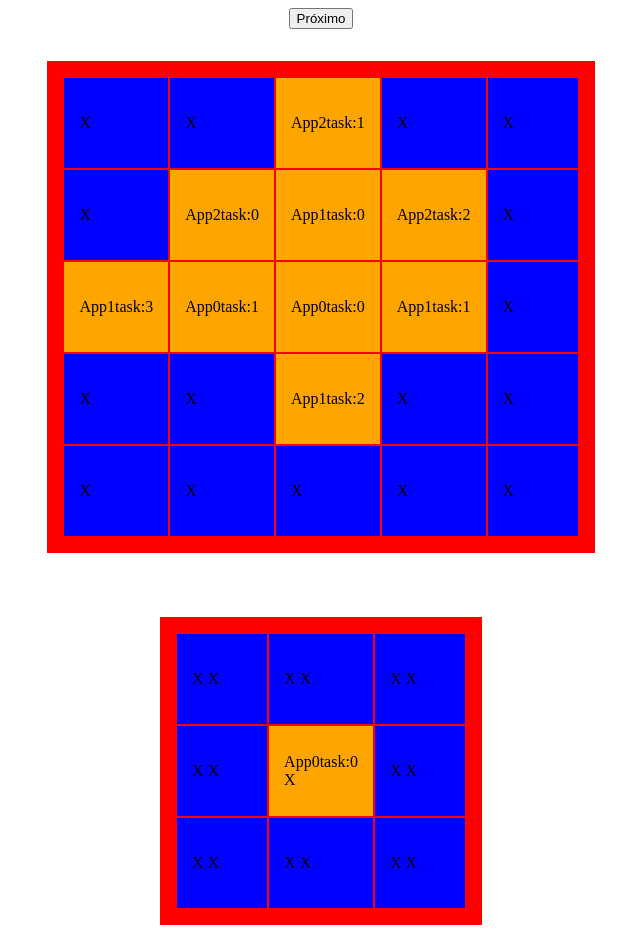
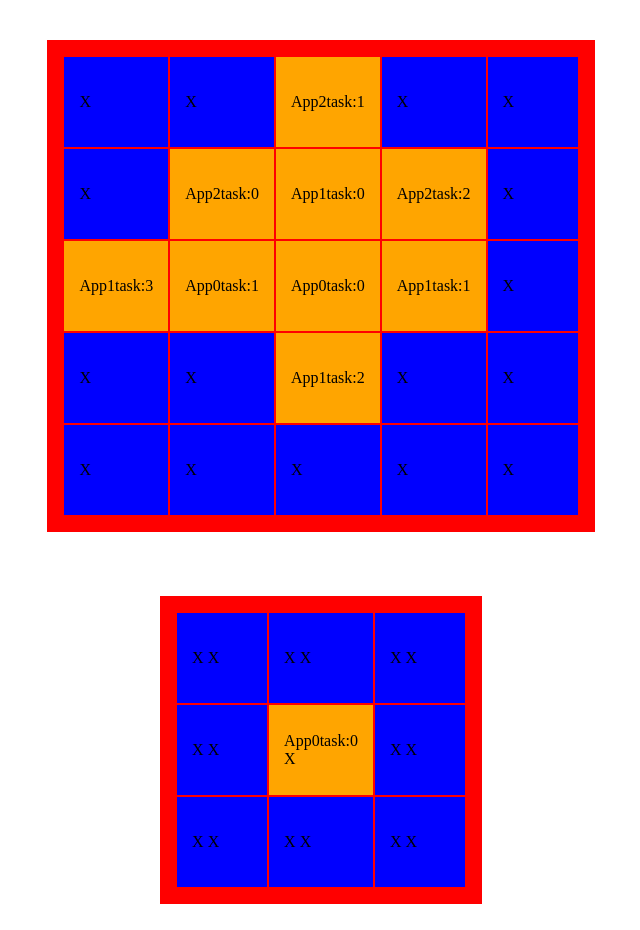
Before and after one commit to Motter10/task-mapper, a plain HTML site: page index.html in a window 1280 px wide. Shown: the top 930 px of the page, without its empty margins (319-959 px from the left). Drawn offline with Linux system fonts and the light colour scheme.

Commit message:
Removed Button

```diff
--- a/index.html
+++ b/index.html
@@ -34,7 +34,6 @@
 </head>
 
 <body onload="onLoad()">
-  <button onclick="next()">Próximo</button>
   <script>
     const app_tests = [{
       "name": "App0",
```
